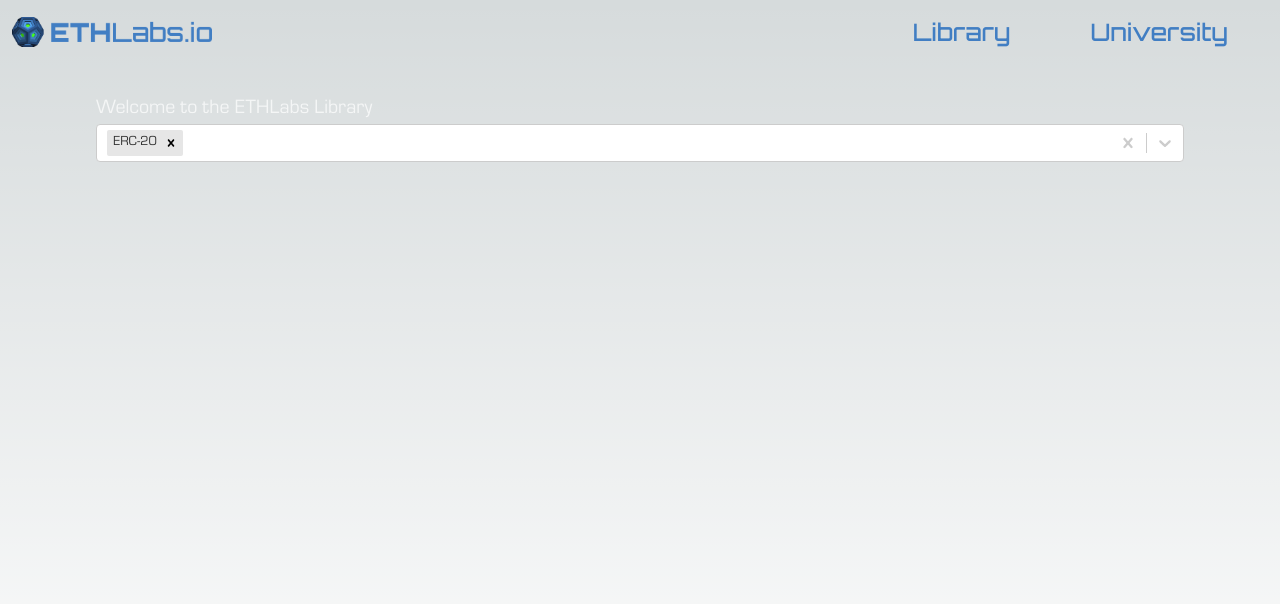
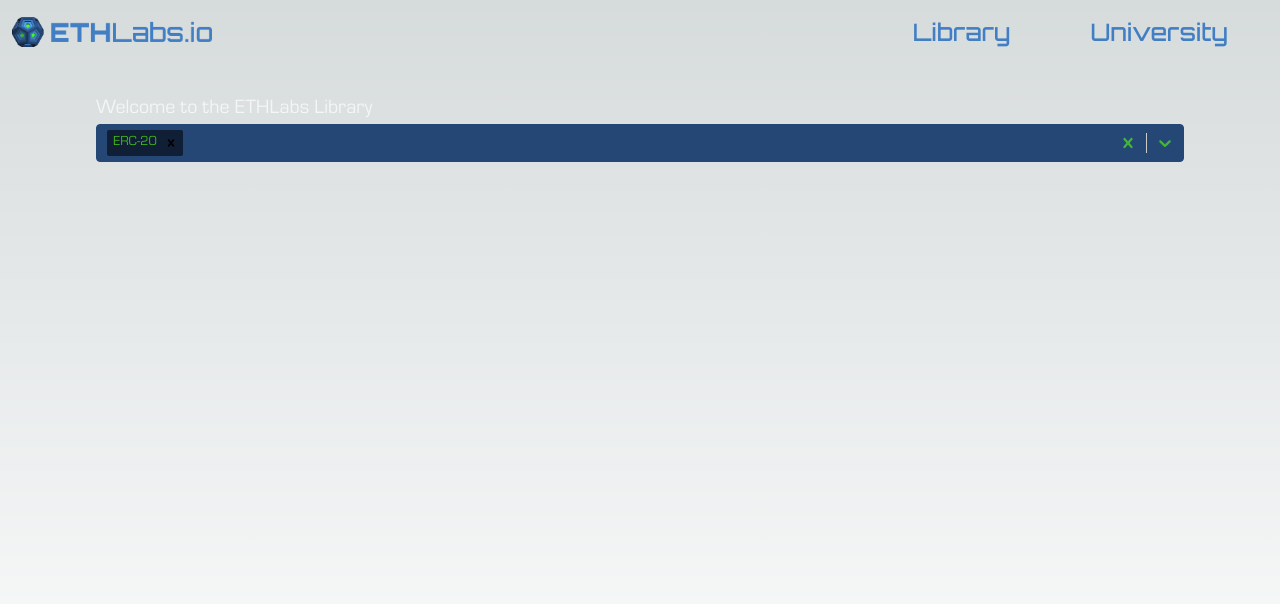
Before and after one commit to tbwebb22/ethlabs-app, a Next.js app: page /library in a window 1280 px wide. Shown: the top 604 px of the page. Built offline with nearby package versions, Linux system fonts and the light colour scheme.

Commit message:
Update select control styling

```diff
--- a/src/app/library/page.tsx
+++ b/src/app/library/page.tsx
@@ -1,7 +1,7 @@
 "use client";
 import Image from 'next/image';
 import { useEffect, useState } from 'react';
-import Select, { ActionMeta, MultiValue } from 'react-select';
+import Select, { ActionMeta, MultiValue, StylesConfig } from 'react-select';
 import makeAnimated from 'react-select/animated';
 import resourcesAndTags from '../resources';
 
@@ -42,6 +42,57 @@ export default function Library() {
           isMulti
           options={tags}
           onChange={handleChange}
+          styles={{
+            multiValue: (provided) => ({
+              ...provided,
+              backgroundColor: '#101f35ff',
+            }),
+            multiValueLabel: (provided) => ({
+              ...provided,
+              color: '#58fe13aa',
+            }),
+            option: (provided, state) => ({
+              ...provided,
+              color: state.isSelected ? 'yourSelectedTextColor' : '#58fe13', // Replace 'yourSelectedTextColor' with the color for selected text
+              backgroundColor: state.isSelected ? 'yourSelectedBackgroundColor' : 'yourBackgroundColor', // Replace with your desired background colors for selected and regular states
+              ':active': {
+                backgroundColor: state.isSelected ? 'yourActiveSelectedBackgroundColor' : 'yourActiveBackgroundColor', // Replace with your desired background colors for active states
+              },
+            }),
+            // control: (provided) => ({
+            //   ...provided,
+            //   backgroundColor: '#244776', // Background color for the control
+            //   borderColor: '#244776'
+            // }),
+            control: (provided, state) => ({
+              ...provided,
+              backgroundColor: '#244776',
+              borderColor: state.isFocused ? '#417ec3' : '#244776',
+              boxShadow: state.isFocused ? `0 0 0 1px ${'#417ec3'}` : 'none',
+              ':hover': {
+                borderColor: '#417ec3', // Border color on hover
+              },
+            }),
+            menu: (provided) => ({
+              ...provided,
+              backgroundColor: '#244776', // Background color for the menu
+            }),
+            dropdownIndicator: (provided, state) => ({
+              ...provided,
+              color: state.isFocused ? '#58fe13ff' : '#58fe1399',
+              ':hover': {
+                color: '#58fe13ff', // Color on hover
+              },
+            }),
+            clearIndicator: (provided, state) => ({
+              ...provided,
+              color: state.isFocused ? '#58fe13ff' : '#58fe1399',
+              ':hover': {
+                color: '#58fe13ff', // Color on hover
+              },
+            }),
+          }}
+
         />
       </div>
     </main>
```
